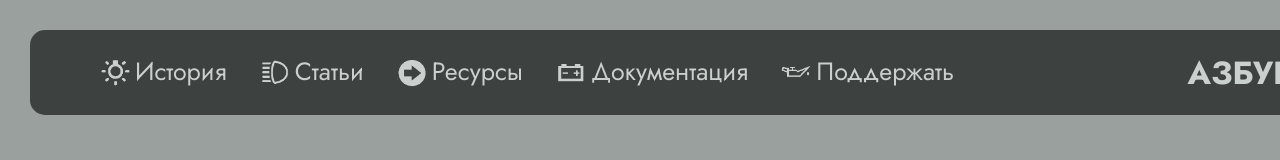
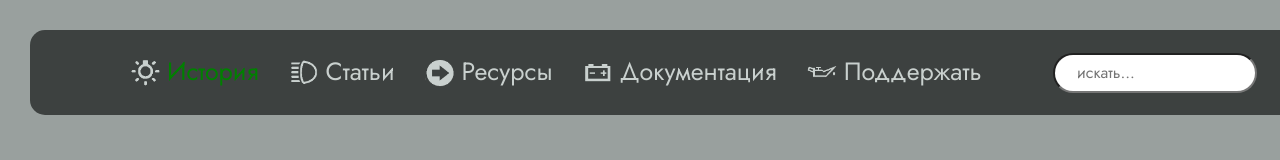
Before and after one commit to dmoldd/etoseychas, a website: page source/index.html in a window 1280 px wide. Shown: the top 160 px of the page. Drawn offline with Linux system fonts and the light colour scheme.

Commit message:
выполняет шапку

```diff
--- a/source/index.html
+++ b/source/index.html
@@ -19,7 +19,7 @@
         <header class="header">
           <div class="container">
             <ul class="header__menu">
-              <li class="header__menu-item">
+              <li class="header__menu-item header__menu-item--focused">
                 <a class="header__menu-item-title">История</a>
                 <ul class="header__menu-item header__menu-item--inner">
                   <li>История создания</li>
@@ -47,7 +47,10 @@
                 <a class="header__menu-item-title">Поддержать</a>
               </li>
             </ul>
-            <h1 class="header__title">Азбука Окавода</h1>
+            <form action="" class="header__search" id="searchbox" action="/" method="post" role="search">
+              <input type="text" value="" name="searchword" placeholder="искать..." autocomplete="off"><ul class="results" style="display: none;"></ul>
+            </form>
+            <h1 class="header__title"><a href="#">Азбука Окавода</a></h1>
           </div>
         </header>
         <main class="main">
--- a/source/sass/blocks/header.scss
+++ b/source/sass/blocks/header.scss
@@ -16,9 +16,9 @@
   font-size: 25px;
   list-style-type: none;
   display: flex;
-  flex-grow: 1;
+  // flex-grow: 1;
   justify-content: space-between;
-  padding: 0 200px 0 50px;
+  padding: 0 0 0 50px;
   margin: 0;
 }
 
@@ -28,7 +28,8 @@
   background-size: 30px;
   background-position: top 28px left 0;
   border-bottom: 3px transparent solid;
-  padding: 0 0 0 35px;
+  padding: 0 0 0 37px;
+  margin: 0 0 0 30px;
   position: relative;
   flex-grow: 1;
 
@@ -115,6 +116,10 @@
     text-align: center;
     align-items: center;
   }
+
+  &--focused {
+    color: green;
+  }
 }
 
 .header__title {
@@ -122,4 +127,28 @@
   display: flex;
   align-items: center;
   padding: 0 50px 0 0;
+
+  a {
+    line-height: 0.9;
+    display: block;
+    max-width: min-content;
+  }
 }
+
+.header__search {
+  display: flex;
+  flex-direction: column;
+  justify-content: center;
+  margin: 0 0 0 0;
+
+  input {
+    border-radius: 60px;
+    height: 40px;
+    text-indent: 20px;
+  }
+
+  &:active, :hover, :focus {
+    outline: 0;
+    outline-offset: 0;
+  }
+}
```
Also changed, not shown: source/css/style.css, 1 other file.
